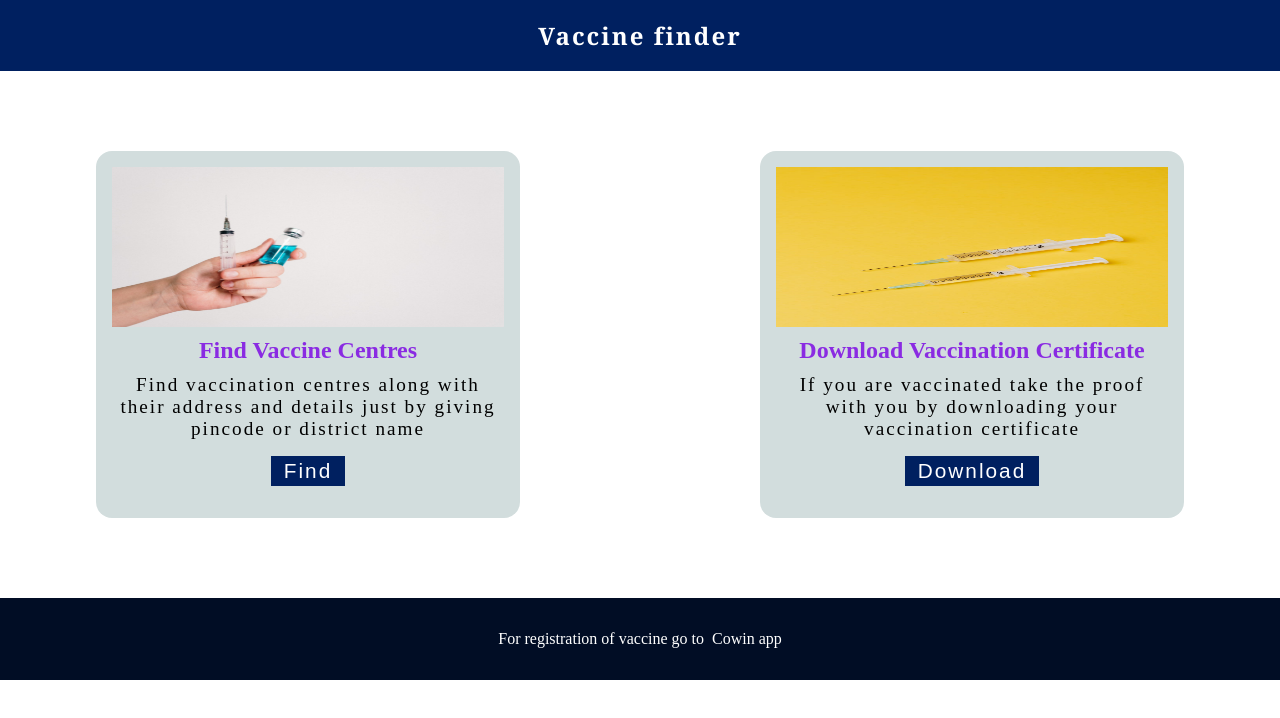
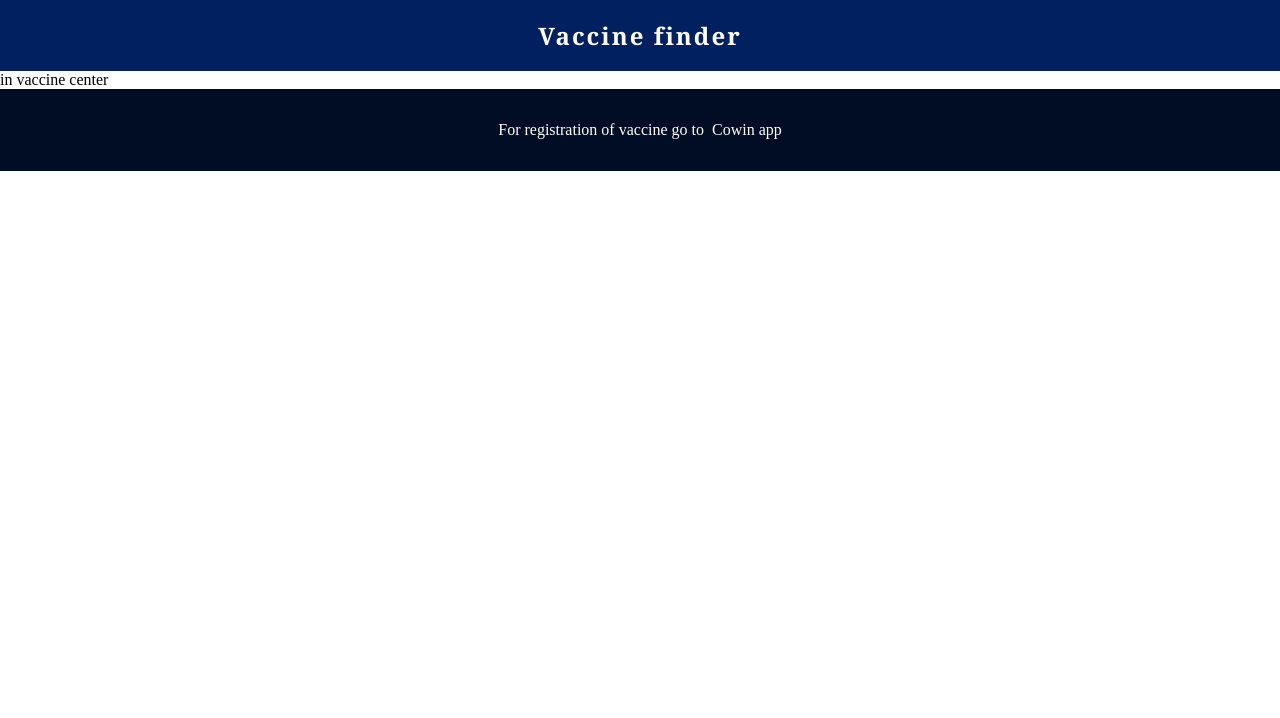
Before and after one commit to Sai-02/vaccine-finder, a React (Create React App) app: page / in a window 1280 px wide. Both pictures are taken after a click on the button "Find". Shown: the top 718 px of the page. Built offline with nearby package versions, Linux system fonts and the light colour scheme.

Commit message:
conditional rendering and loading section added

```diff
--- a/src/App.css
+++ b/src/App.css
@@ -29,7 +29,7 @@ Hero
 ==========================================
  */
 .hero {
-  padding: 1rem;
+  padding: 4rem;
   display: grid;
   gap: 3rem;
   padding: 2.5rem;
@@ -37,7 +37,7 @@ Hero
 
 .hero-article {
   display: grid;
-  background: rgb(210, 221, 221);
+  background: rgba(234, 236, 240, 0.294);
   padding: 1rem;
   border-radius: 1rem;
   webkit-transition: all 0.5s 0s ease-in-out;
@@ -110,10 +110,30 @@ Footer
   justify-content: center;
   color: white;
   background: #010d25;
-  padding: 2rem 1rem;
+  padding: 2rem 0.5rem;
 }
 .cowin-href {
   padding-left: 0.5rem;
   text-decoration: none;
   color: white;
 }
+/*
+=======================================
+
+Loading Section
+
+=======================================
+*/
+
+.loading-section {
+  padding: 5rem;
+  text-align: center;
+  height: 90vh;
+  display: grid;
+  align-items: center;
+  justify-content: center;
+}
+.loading-section-img {
+  max-width: 70vw;
+  max-height: 50vh;
+}
--- /dev/null
+++ b/src/Certificate.js
@@ -0,0 +1,7 @@
+import React from "react";
+
+const Certificate = () => {
+  return <div>In certificates</div>;
+};
+
+export default Certificate;
--- a/src/Hero.js
+++ b/src/Hero.js
@@ -1,12 +1,16 @@
 import React from "react";
 import { useState } from "react";
+import Certificate from "./Certificate";
+import VaccineCenters from "./VaccineCenters";
 import vaccine from "./images/vaccine.jpeg";
 import vaccineCertificate from "./images/vaccine_certificate.jpeg";
+import loadingImg from "./images/loading.gif";
 
 const Hero = () => {
+  const [loading, setLoading] = useState(false);
   const [showVaccine, setShowVaccine] = useState(false);
   const [showCertificate, setShowCertificate] = useState(false);
-
+  if (showVaccine == false && showCertificate == false && loading == false) {
     return (
       <section className="hero">
         <article className="showVaccine hero-article">
@@ -19,11 +23,22 @@ const Hero = () => {
           </div>
           <h2>Find Vaccine Centres</h2>
           <p>
-          Find vaccination centres along with their address and details just by
-          giving pincode or district name
+            Find vaccination centres along with their address and details just
+            by giving pincode or district name
           </p>
           <div className="hero-article-btn-container">
-          <button className="hero-article-btn">Find</button>
+            <button
+              className="hero-article-btn"
+              onClick={() => {
+                setLoading(true);
+                setInterval(() => {
+                  setLoading(false);
+                  setShowVaccine(true);
+                }, 1000);
+              }}
+            >
+              Find
+            </button>
           </div>
         </article>
         <article className="showCertificate hero-article">
@@ -40,11 +55,35 @@ const Hero = () => {
             vaccination certificate
           </p>
           <div className="hero-article-btn-container">
-          <button className="hero-article-btn">Download</button>
+            <button
+              className="hero-article-btn"
+              onClick={() => {
+                setLoading(true);
+                setInterval(() => {
+                  setLoading(false);
+                  setShowCertificate(true);
+                }, 1000);
+              }}
+            >
+              Download
+            </button>
           </div>
         </article>
       </section>
     );
+  } else if (loading) {
+    return (
+      <section className="loading-section">
+        <img src={loadingImg} alt="" className="loading-section-img" />
+      </section>
+    );
+  }
+  if (showCertificate) {
+    return <Certificate />;
+  }
+  if (showVaccine) {
+    return <VaccineCenters />;
+  }
 };
 
 export default Hero;
--- /dev/null
+++ b/src/VaccineCenters.js
@@ -0,0 +1,7 @@
+import React from "react";
+
+const VaccineCenters = () => {
+  return <div>in vaccine center</div>;
+};
+
+export default VaccineCenters;
```
Also changed, not shown: src/images/loading.gif (added). Lines whose indentation alone changed are shown as unchanged.
